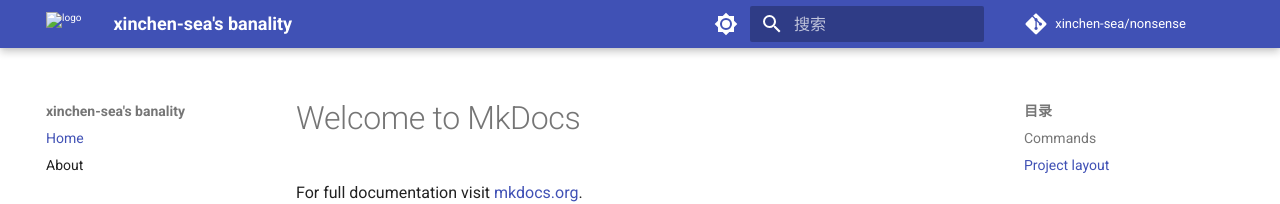
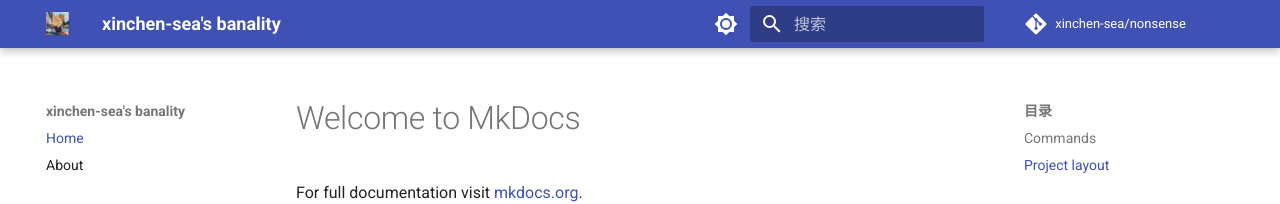
Before and after one commit to xinchen-sea/xinchen-sea.github.io, an MkDocs documentation site: the page built from docs/index.md, in a window 1280 px wide. Shown: the top 204 px of the page. Built offline with MkDocs 1.6.1 and Material for MkDocs 9.7.7, drawn with Linux system fonts in a browser that asks for light colours; comment, search, counter and statistics services are not loaded.

Commit message:
Update mkdocs.yml

```diff
--- a/mkdocs.yml
+++ b/mkdocs.yml
@@ -12,8 +12,8 @@
 theme:
   name: material
   language: 'zh'
-  logo: style/bql.ico
-  favicon: style/bql.ico    #网站图标
+  logo: assets/bql.ico
+  favicon: assets/bql.ico    #网站图标
   #调色板
   palette:
     # Palette（调色板） toggle for light mode(浅色模式)
```
